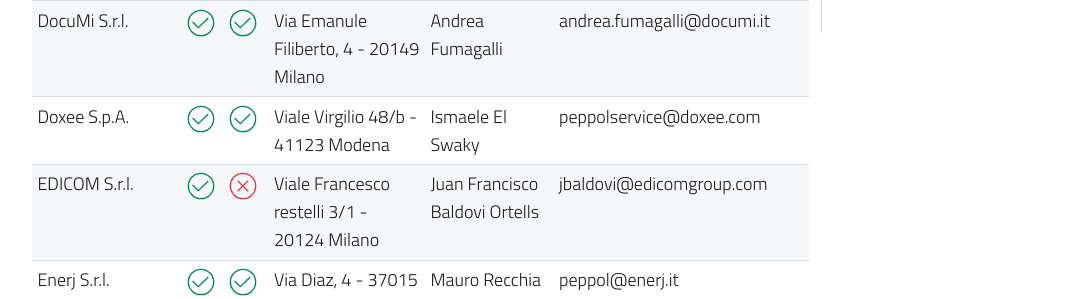
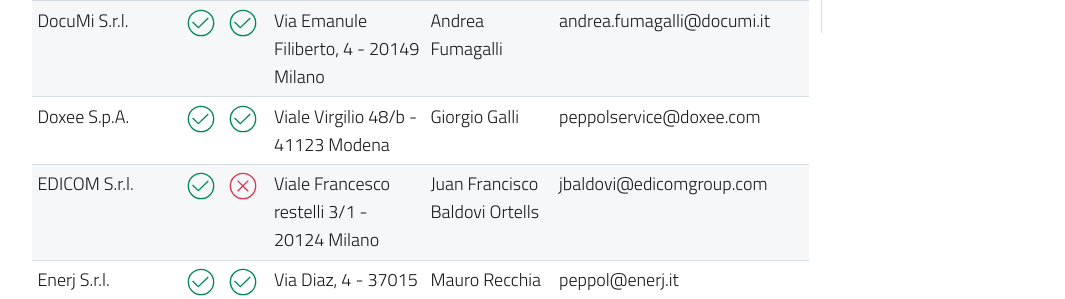
Before and after one commit to realeroberto/peppol.agid.gov.it, a Jekyll site: the page built from en/qualification-ap-smp/ap-smp-list.md, in a window 1280 px wide and 900 px high, scrolled down 687 px. Shown: the part 157-456 px from the top of the window, without its empty margins (22-1087 px from the left). Built offline with Jekyll 4.4.1, drawn with Linux system fonts in a browser that asks for light colours.

Commit message:
Update ap-smp-list.yml

```diff
--- a/_data/ap-smp-list.yml
+++ b/_data/ap-smp-list.yml
@@ -33,7 +33,7 @@
   ap: true
   smp: true
   registered_office: Viale Virgilio 48/b - 41123 Modena
-  contact_point: Ismaele El Swaky
+  contact_point: Giorgio Galli
   contact_info: peppolservice@doxee.com
 - business_name: EDICOM S.r.l.
   ap: true
```
